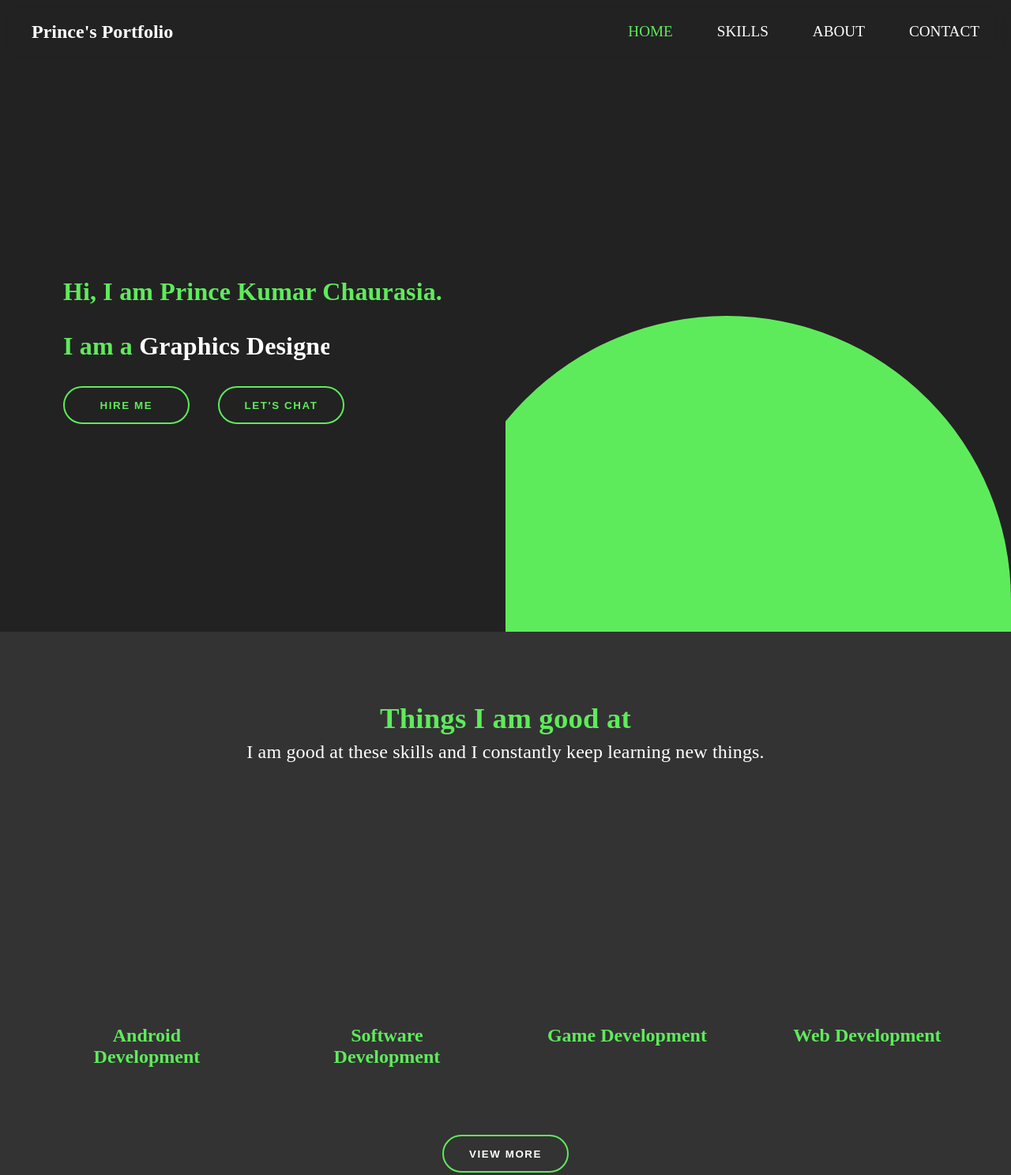
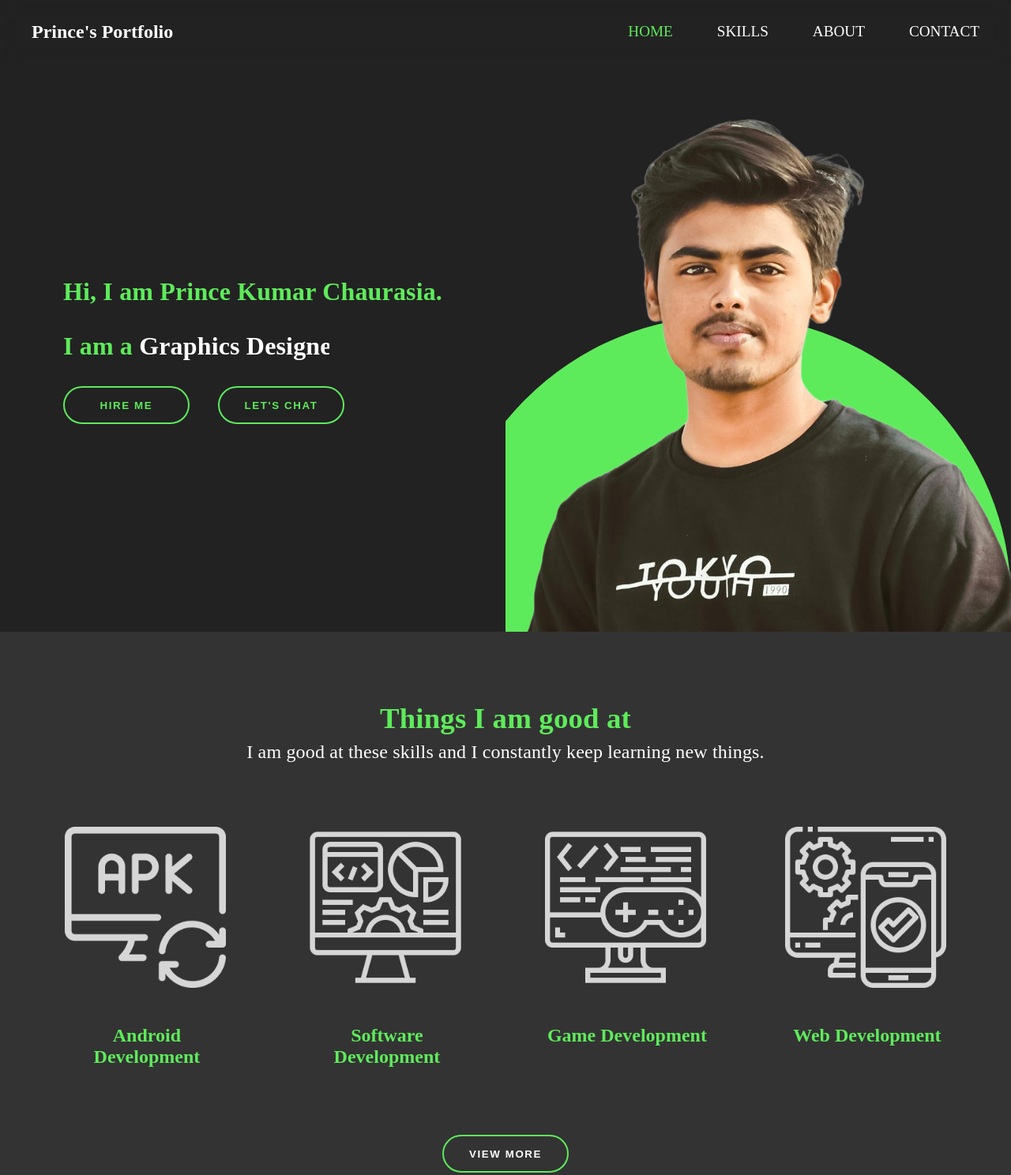
Before and after one commit to mr-dev-prince/Portfolio-Website, a plain HTML site: page index.html in a window 1280 px wide. Shown: the top 1488 px of the page at 79% size. Drawn offline with Linux system fonts and the light colour scheme; the site is published under a folder, as on GitHub Pages, so addresses that start at the root find nothing.

Commit message:
solving an image issue

```diff
--- a/index.html
+++ b/index.html
@@ -38,7 +38,7 @@
         </div>
       </div>
       <div class="pic_sec">
-        <img src="/images/My project.png" alt="" />
+        <img src="images/My project.png" alt="" />
       </div>
     </section>
     <section class="section skills" id="skills">
@@ -51,7 +51,7 @@
       <div class="skill_sec">
         <div class="skill">
           <div class="skill_icon">
-            <img src="/images/android.png" alt="" />
+            <img src="images/android.png" alt="" />
           </div>
           <div class="description">
             <h1>Android Development</h1>
@@ -60,7 +60,7 @@
         </div>
         <div class="skill">
           <div class="skill_icon">
-            <img src="/images/software.png" alt="" />
+            <img src="images/software.png" alt="" />
           </div>
           <div class="description">
             <h1>Software Development</h1>
@@ -69,7 +69,7 @@
         </div>
         <div class="skill">
           <div class="skill_icon">
-            <img src="/images/game-development.png" alt="" />
+            <img src="images/game-development.png" alt="" />
           </div>
           <div class="description">
             <h1>Game Development</h1>
@@ -78,7 +78,7 @@
         </div>
         <div class="skill">
           <div class="skill_icon">
-            <img src="/images/web-development.png" alt="" />
+            <img src="images/web-development.png" alt="" />
           </div>
           <div class="description">
             <h1>Web Development</h1>
```
